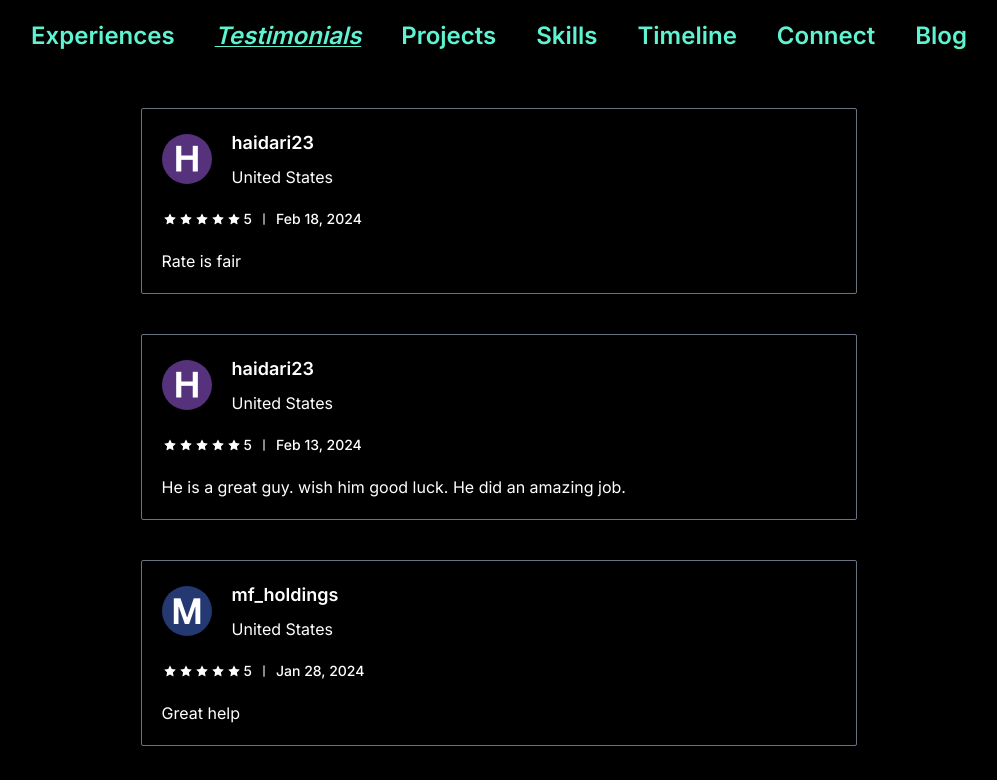
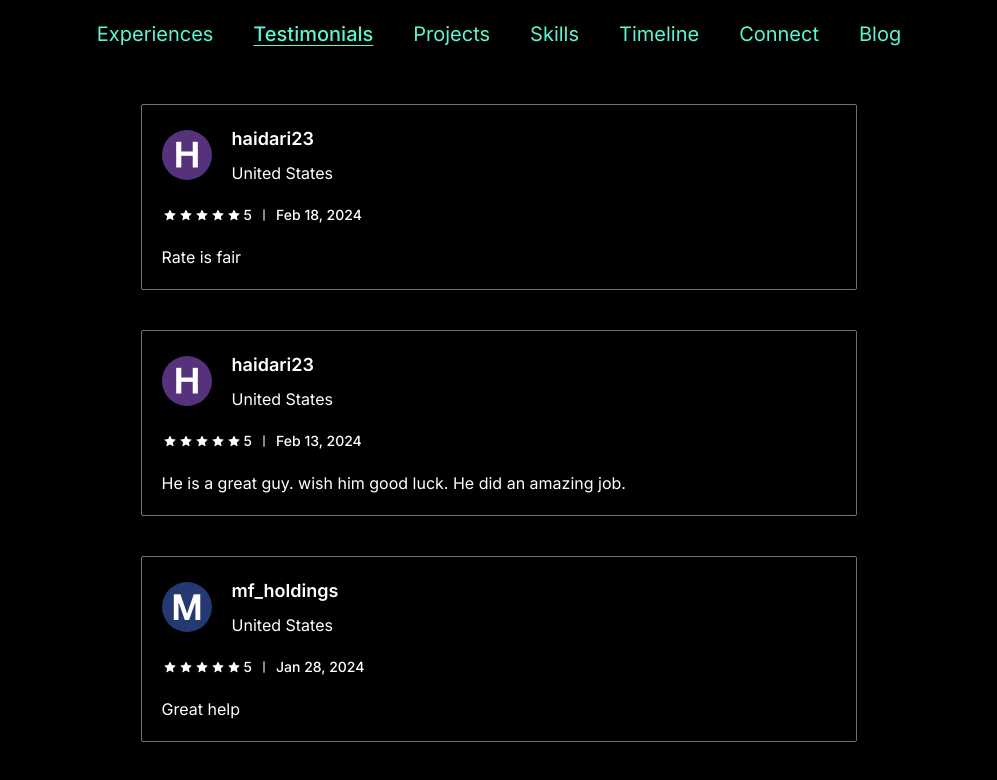
Before and after one commit to rakibul-wdp/portfolio, a Next.js app: page /testimonials in a window 1280 px wide. Shown: the top 780 px of the page, without its empty margins (141-1138 px from the left). Built offline with nearby package versions, Linux system fonts and the light colour scheme.

Commit message:
change navbar style

```diff
--- a/components/Navbar.tsx
+++ b/components/Navbar.tsx
@@ -8,8 +8,8 @@ const Navbar = () => {
   const pathname = usePathname();
 
   return (
-    <nav className="mt-5 text-2xl font-semibold text-[#5ff3d1] mb-8 pb-6 sticky top-0">
-      <div className="lg:hidden flex items-center justify-center gap-5">
+    <nav className="mt-5 text-xl text-[#5ff3d1] mb-8 pb-6 sticky top-0">
+      <div className="flex items-center justify-center gap-10">
         {navLinks.map((navLink) => {
           const isActive = pathname === navLink.route;
 
@@ -17,27 +17,7 @@ const Navbar = () => {
             <Link
               className={
                 isActive
-                  ? "italic underline underline-offset-2 decoration-1 decoration-[#5ff3d1]"
-                  : ""
-              }
-              href={navLink.route}
-              key={navLink.id}
-            >
-              {navLink.label}
-            </Link>
-          );
-        })}
-      </div>
-
-      <div className="hidden lg:flex items-center justify-center gap-10">
-        {navLinks.slice(1).map((navLink) => {
-          const isActive = pathname === navLink.route;
-
-          return (
-            <Link
-              className={
-                isActive
-                  ? "italic underline underline-offset-2 decoration-1 decoration-[#5ff3d1]"
+                  ? "font-medium underline underline-offset-4 decoration-1 decoration-[#5ff3d1]"
                   : ""
               }
               href={navLink.route}
--- a/constants/navLinks.ts
+++ b/constants/navLinks.ts
@@ -1,41 +1,36 @@
 export const navLinks = [
   {
     id: 1,
-    route: "/about",
-    label: "About/Contact",
-  },
-  {
-    id: 2,
     route: "/",
     label: "Experiences",
   },
   {
-    id: 3,
+    id: 2,
     route: "/testimonials",
     label: "Testimonials",
   },
   {
-    id: 4,
+    id: 3,
     route: "/projects",
     label: "Projects",
   },
   {
-    id: 5,
+    id: 4,
     route: "/skills",
     label: "Skills",
   },
   {
-    id: 6,
+    id: 5,
     route: "/timeline",
     label: "Timeline",
   },
   {
-    id: 7,
+    id: 6,
     route: "/connect",
     label: "Connect",
   },
   {
-    id: 8,
+    id: 7,
     route: "/blog",
     label: "Blog",
   },
```
